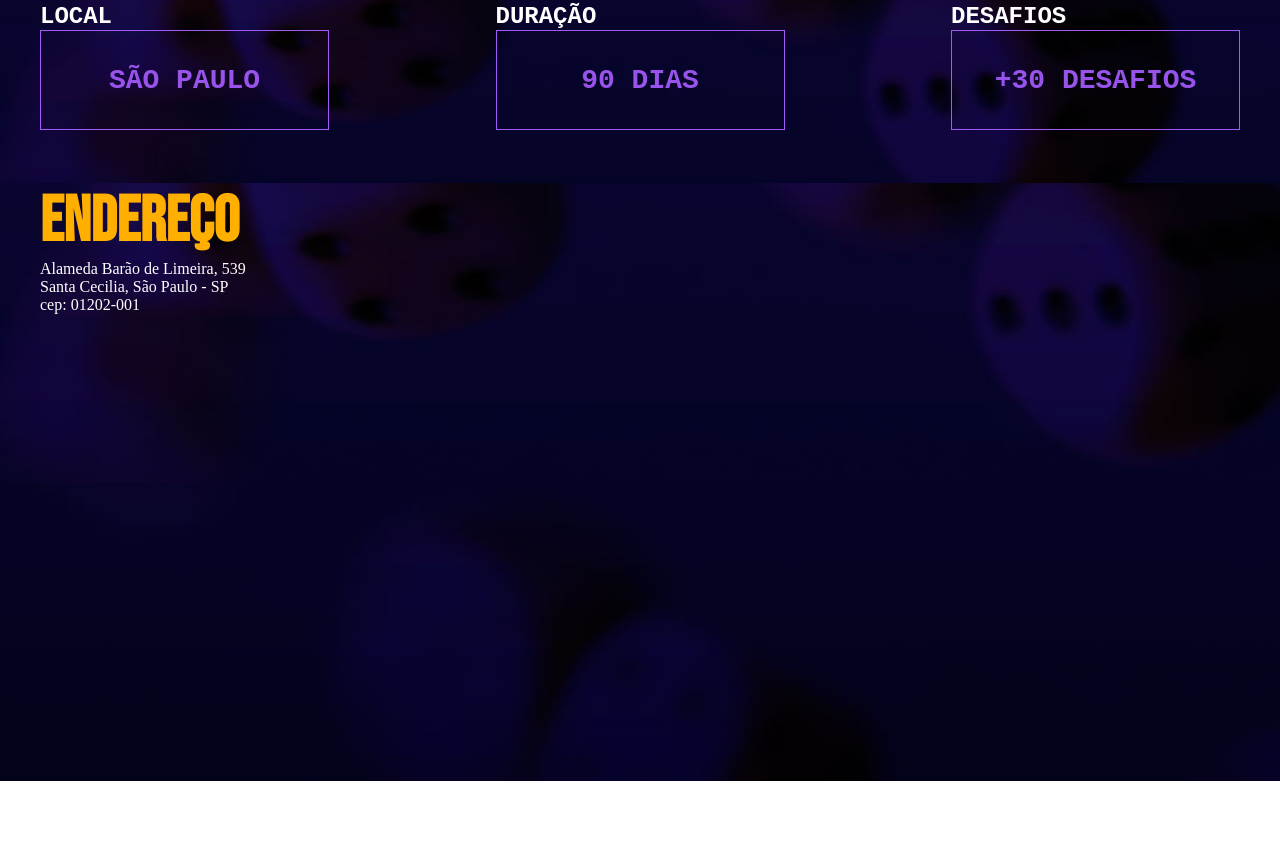
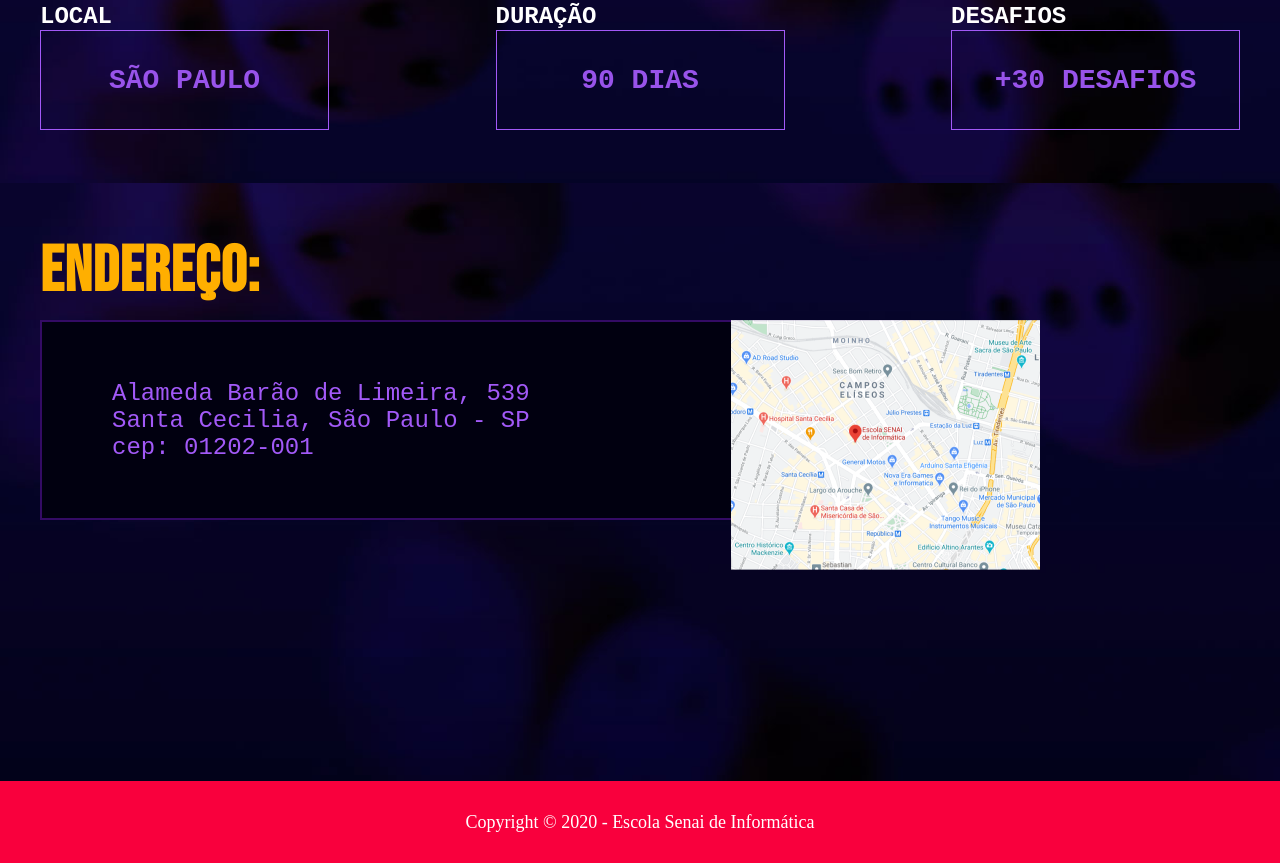
Before and after one commit to Vinicius-Vieira-Andrade/1SEM, a plain HTML site: page projeto-landingpage/index.html in a window 1280 px wide. Shown: the part 1608-2471 px from the top of the page. Before the commit the page ends 2389 px from the top, so only its background shows below. Drawn offline with Linux system fonts and the light colour scheme; a web font is replaced by a local one.

Commit message:
modificado landing page

```diff
--- a/projeto-landingpage/css/style.css
+++ b/projeto-landingpage/css/style.css
@@ -230,6 +230,66 @@
         font-size: 64px;
         margin: 0;
         padding: 0;
+        font-family: "Bebas_Neue";
+        letter-spacing: 1px;
+        padding-top: 50px;
+        padding-left: ;
+    }
+
+    #p-endere {
+        color: #A259F7;
+        font-family: 'Courier New', Courier, monospace;
+        font-size: 24px;
+        border: #340B65 2px solid;
+        background-color: #010010;
+        width: 1100px;
+        height: 200px;
+        display: flex;
+        align-items: center;
+        padding-left: 70px;
+    }
+
+    /* #mapa {
+        position: relative;
+
+
+        width: 309px;
+        height: 249px;
+
+    } */
+
+    .maps {
+        position: relative;
+        right: 200px;
+
+    }
+
+    .flex-endereço {
+        padding-top: 10px;
+        /* border: #FFAF00 1px solid; */
+        display: flex;
+        justify-content: center;
+
+
+
+
+    }
+
+    footer {
+        background-color: #F9003D;
+        height: 82px;
+    }
+
+    #footerr {
+        color: white;
+        font-family: "Open_Sans";
+        font-size: 18px;
+        /* border: #FFAF00 solid 1px; */
+        height: 82px;
+
+        display: flex;
+        justify-content: center;
+        align-items: center;
     }
 
 
--- a/projeto-landingpage/index.html
+++ b/projeto-landingpage/index.html
@@ -87,10 +87,18 @@
 
         <article id="endereco">
             <div class="grid-layout">
-                <h2 id="endere">endereço</h2>
-                <p id="p-endere">Alameda Barão de Limeira, 539 <br>
-                    Santa Cecilia, São Paulo - SP <br>
-                    cep: 01202-001</p>
+
+                <h2 id="endere">endereço:</h2>
+
+
+                <div class="flex-endereço">
+                    <p id="p-endere">Alameda Barão de Limeira, 539 <br>
+                        Santa Cecilia, São Paulo - SP <br>
+                        cep: 01202-001</p>
+                    <div class="maps">
+                        <img id="mapa" src="assets/mapa.png" alt="mapa da localização do endereço da escola">
+                    </div>
+                </div>
             </div>
         </article>
 
@@ -99,7 +107,11 @@
     </main>
 
     <footer>
-
+        <div class="grid-layout">
+            <div class="copy">
+                <p id="footerr">Copyright © 2020 - Escola Senai de Informática</p>
+            </div>
+        </div>
     </footer>
 
 </body>
```
